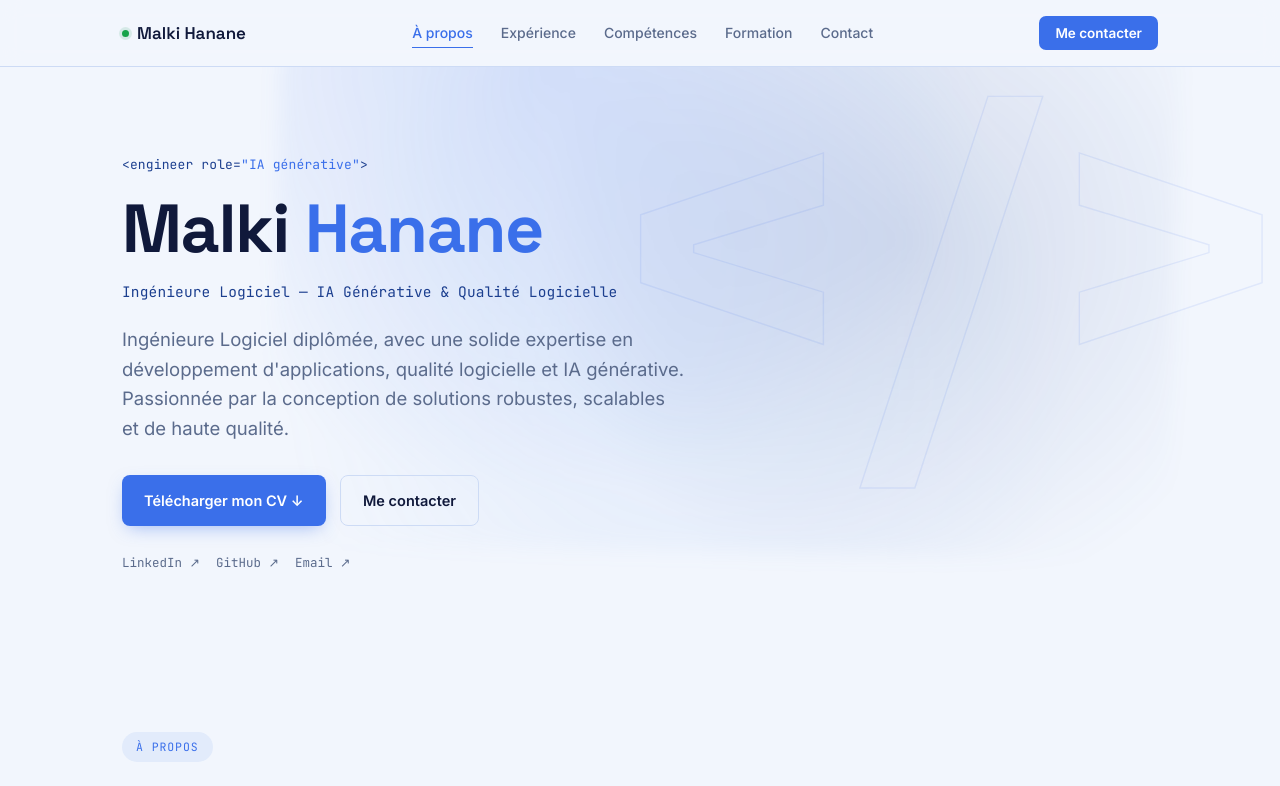
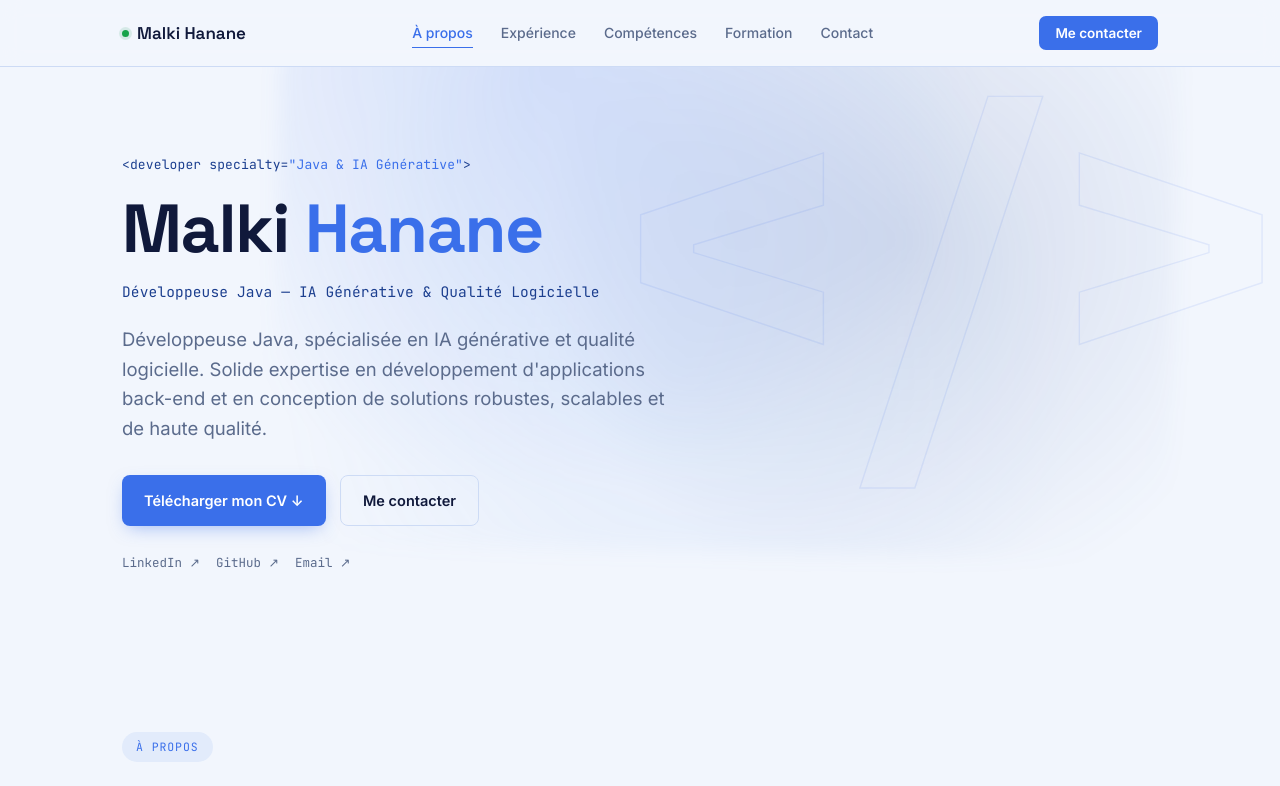
Before and after one commit to hananemalki/my-portfolio, a React (Vite) app: page / in a window 1280 px wide. Shown: the top 786 px of the page. Built offline with nearby package versions, Linux system fonts and the light colour scheme.

Commit message:
Mise à jour du portfolio

```diff
--- a/src/components/Contact.jsx
+++ b/src/components/Contact.jsx
@@ -12,7 +12,7 @@ export default function Contact() {
               Prochaine étape
             </div>
             <h2>
-              Disponible pour un poste d'ingénieure logiciel / IA — discutons de votre projet.
+              Disponible pour un poste de développeuse Java / IA générative — discutons de votre projet.
             </h2>
             <p>
               Je suis actuellement en stage de fin d'études chez Capgemini jusqu'en août 2026, et ouverte aux échanges pour la suite. N'hésitez pas à me contacter directement.
--- a/src/components/Hero.jsx
+++ b/src/components/Hero.jsx
@@ -9,8 +9,7 @@ export default function Hero() {
       <div className="hero-watermark" aria-hidden="true">{'</>'}</div>
       <div className="wrap">
         <Reveal>
-          <div className="hero-kicker">{'<engineer role='}<span>"IA générative"</span>{'>'}</div>
-          <h1>
+          <div className="hero-kicker">{'<developer specialty='}<span>"Java & IA Générative"</span>{'>'}</div>          <h1>
             Malki <span className="accent">Hanane</span>
           </h1>
           <div className="role">{profile.role}</div>
--- a/src/components/Outro.jsx
+++ b/src/components/Outro.jsx
@@ -5,12 +5,12 @@ export default function Outro() {
     <section className="outro">
       <div className="wrap">
         <Reveal>
-          <div className="outro-tag">{'{ '}rôle actuel{' }'}</div>
+          <div className="outro-tag">{'{ '}spécialité{' }'}</div>
           <h2 className="outro-title">
-            Ingénieure<br />Logiciel<span className="outro-dot">.</span>
+            Java<br />& IA Générative<span className="outro-dot">.</span>
           </h2>
           <p className="outro-sub">
-            IA générative, qualité logicielle, et tout ce qu'il faut entre les deux pour que ça tienne en production.
+            Qualité logicielle à chaque étape — pour que ça tienne en production, pas seulement en démo.
           </p>
         </Reveal>
       </div>
--- a/src/data.js
+++ b/src/data.js
@@ -2,11 +2,11 @@ import cvFile from './cv hanane malki.pdf'
 
 export const profile = {
   name: 'Malki Hanane',
-  role: 'Ingénieure Logiciel — IA Générative & Qualité Logicielle',
+  role: 'Développeuse Java — IA Générative & Qualité Logicielle',
   pitch:
-    "Ingénieure Logiciel diplômée, avec une solide expertise en développement d'applications, qualité logicielle et IA générative. Passionnée par la conception de solutions robustes, scalables et de haute qualité.",
+    "Développeuse Java, spécialisée en IA générative et qualité logicielle. Solide expertise en développement d'applications back-end et en conception de solutions robustes, scalables et de haute qualité.",
   location: 'Casablanca, Maroc',
-  availability: "disponible pour un poste d'ingénieure logiciel / IA",
+  availability: 'disponible pour un poste de développeuse Java / IA générative',
   email: 'hanane.malki003@gmail.com',
   phone: '+212690022136',
   phoneDisplay: '+212 690022136',
@@ -14,7 +14,6 @@ export const profile = {
   github: 'https://github.com/hananemalki',
   cvFile: cvFile,
 }
-
 export const quickFacts = [
   { num: '3', label: 'stages en développement & IA' },
   { num: '4', label: 'certifications obtenues' },
```
Also changed, not shown: 1 other file (tests, documents, lock files or other folders).
